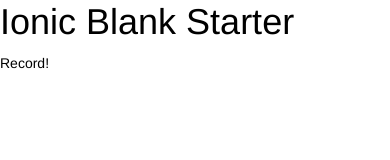
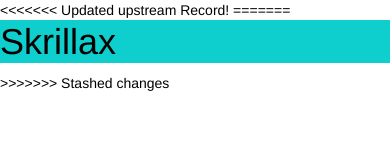
Before and after one commit to Epicmartini/Skrillax, a website: page www/index.html in a window 390 px wide. Drawn offline with Linux system fonts and the light colour scheme; some packages are replaced by stand-ins of ours; files that its build step writes are made by us from their sources.

Commit message:
changes in html

```diff
--- a/www/css/style.css
+++ b/www/css/style.css
@@ -1 +1,6 @@
 /* Empty. Add your own CSS if you like */
+
+#starter-page{
+	height: 100%;
+	background-color: #0FCECE;
+}
--- a/www/index.html
+++ b/www/index.html
@@ -23,14 +23,20 @@
   </head>
   <body ng-app="starter" ng-controller="IndexCtrl">
 
+
+
     <ion-pane>
-      <ion-header-bar class="bar-stable">
-        <h1 class="title">Ionic Blank Starter</h1>
-      </ion-header-bar>
       <ion-content>
+<<<<<<< Updated upstream
          <a class="selection"
               ng-href="#"
               ng-click="captureAudio()">Record!</a>
+=======
+        <div id="starter-page">
+              <h1> Skrillax </h1>
+        </div>
+
+>>>>>>> Stashed changes
       </ion-content>
     </ion-pane>
   </body>
```
Also changed, not shown: www/img/Starter.svg (added).
